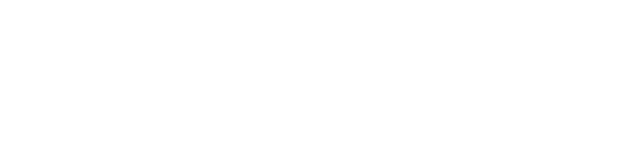
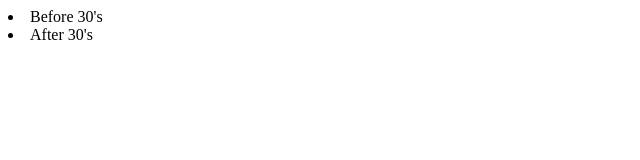
Before and after one commit to vmivm88/yana.github.io, a plain HTML site: page index.html in a window 1280 px wide. Shown: the whole page, without its empty margins (0-640 px from the left). Drawn offline with Linux system fonts and the light colour scheme.

Commit message:
Update index.html

```diff
--- a/index.html
+++ b/index.html
@@ -1,10 +1,12 @@
 <!DOCTYPE html>
 <html>
 <head>
+	<title>"YANA's First Website"</title>
 </head>
-<title>"YANA's First Website"</title>
+
 <body>
-
+	<li>Before 30's</li>
+	<li>After 30's</li>
 </body>
 
 
```
